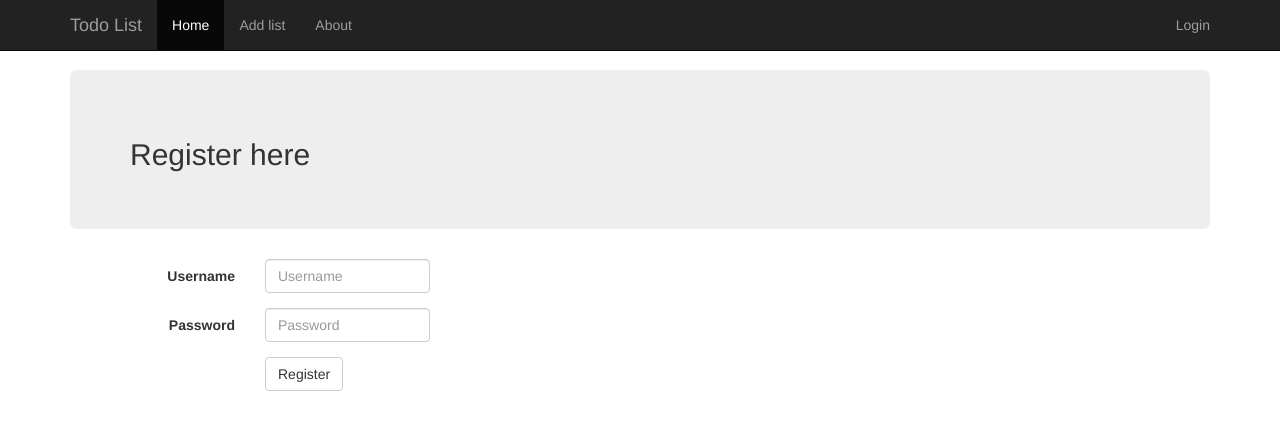
After one commit to fank-cd/python-django_todolist, a Django app: page /advance/register/ in a window 1280 px wide. The commit adds this page. Shown: the top 435 px of the page. Run offline with Django 3.2, Linux system fonts and the light colour scheme; some libraries are stand-ins or nearby versions.

Commit message:
add login register

```diff
--- a/advance/models.py
+++ b/advance/models.py
@@ -6,7 +6,7 @@ from django.contrib.auth.models import User
 
 # Create your models here.
 
-class item_advance (models.Model):
+class Item_advance (models.Model):
     item_name = models.CharField(max_length=60)
     item_descrip = models.CharField(max_length=120)
     item_prority = models.IntegerField()
--- /dev/null
+++ b/advance/templates/advance/register.html
@@ -0,0 +1,29 @@
+{% extends 'base_advance.html' %}
+
+{% block title %}register{% endblock %}
+
+{% block body_block %}
+<div class="jumbotron jumbotron-center">
+    <h2>Register here </h2>
+</div>
+    <form class="form-horizontal" method="post" action="/advance/register/">
+        {% csrf_token %}
+      <div class="form-group">
+        <label for="inputusername" class="col-sm-2 control-label">Username</label>
+        <div class="col-sm-2">
+          <input name="username" type="username" class="form-control" id="inputusername" placeholder="Username">
+        </div>
+      </div>
+      <div class="form-group">
+        <label for="inputPassword" class="col-sm-2 control-label">Password</label>
+        <div class="col-sm-2">
+          <input name="password" type="password" class="form-control" id="inputPassword" placeholder="Password">
+        </div>
+      </div>
+      <div class="form-group">
+        <div class="col-sm-offset-2 col-sm-10">
+          <button type="submit" class="btn btn-default">Register</button>
+        </div>
+      </div>
+    </form>
+{% endblock %}
--- a/advance/templates/base.html
+++ b/advance/templates/base_advance.html
@@ -6,7 +6,10 @@
     <title> todolist - {% block title %}{% endblock %}</title>
     <link href="https://cdn.bootcss.com/bootstrap/3.3.7/css/bootstrap.min.css" rel="stylesheet">
     <style type="text/css">
-    body { padding-top: 70px; }
+    body {
+  padding-top: 70px;
+  padding-bottom: 30px;
+}
     </style>
 </head>
 <body>
@@ -21,25 +24,29 @@
             <span class="icon-bar"></span>
             <span class="icon-bar"></span>
           </button>
-          <a class="navbar-brand" href="#">Todo list</a>
+          <a class="navbar-brand" href="#">Todo List</a>
         </div>
         <div id="navbar" class="collapse navbar-collapse">
           <ul class="nav navbar-nav">
-            <li class="active"><a href="#">Hme</a></li>
+            <li class="active"><a href="#">Home</a></li>
             <li><a href="#about">Add list</a></li>
             <li><a href="#contact">About</a></li>
           </ul>
+{% block navbar %}
           <ul class="nav navbar-nav navbar-right">
-              <li><a href="#">Login</a> </li>
-          </ul>
+              <li><a href="{% url 'advance:user_login' %}">Login</a> </li> </ul>
+{% endblock %}
+
         </div><!--/.nav-collapse -->
       </div>
     </nav>
 
+
     <div class="container">
         {% block body_block %}
+
         {% endblock %}
-    </div><!-- /.container -->
+</div><!-- /.container -->
 
 
     <!-- jQuery (Bootstrap 的所有 JavaScript 插件都依赖 jQuery，所以必须放在前边) -->
--- a/advance/urls.py
+++ b/advance/urls.py
@@ -5,4 +5,6 @@ app_name = 'advance'
 
 urlpatterns = [
     url(r'^$', views.index, name='index'),
+    url(r'^register/$', views.register, name='register'),
+    url(r'^login/$',views.user_login,name='user_login'),
 ]
--- a/advance/views.py
+++ b/advance/views.py
@@ -1,9 +1,46 @@
 # -*- coding: utf-8 -*-
 from __future__ import unicode_literals
-from django.http import HttpResponse
+from django.http import HttpResponse,HttpResponseRedirect
 from django.shortcuts import render
-
+from advance.models import User,Item_advance
+from advance.forms import UserForm,ItemForm
+from django.contrib.auth import authenticate,logout,login
 # Create your views here.
 
 def index(request):
     return render(request,'advance/index.html')
+
+def register(request):
+
+
+    if request.method == "POST":
+        user = User()
+
+        user.username = request.POST['username']
+        user.set_password(request.POST['password'])
+        user.save()
+        return HttpResponseRedirect('/advance/')
+
+
+    return render(request, 'advance/register.html')
+
+
+def user_login(request):
+    if request.method == 'POST':
+        username = request.POST.get('username')
+        password = request.POST.get('password')
+        print username,password
+        user = authenticate(username=username, password=password)
+        if user:
+            print "POSTdsfdasfdasfdasfasdfdasf"
+            if user.is_active:
+                login(request, user)
+                print "dddddd"
+                return HttpResponseRedirect('/advance/')
+            else:
+                return HttpResponse('your account is invaild')
+        else:
+            return HttpResponse("invalid login")
+
+    else:
+        return render(request, 'advance/login.html', {})
--- a/defaulttodo/templates/default/login.html
+++ b/defaulttodo/templates/default/login.html
@@ -5,13 +5,13 @@
 {% block title %}login{% endblock %}
 
 {% block body_block %}
-    <h1 > Login </h1>
+    <h1>Login </h1>
     <form id = "login_form" method = "post" action = "/default/login/">
         {% csrf_token %}
         Username: <input type = "text" name = "username" value = "" size = "50"/>
-        <br />
+        <br/>
         Password: <input type = "password" name = "password" value = "" size = "50"/>
-        <br />
+        <br/>
         <input type = "submit" value = "submit"/>
     </form>
 {% endblock %}
```
Also changed, not shown: advance/forms.py (added, +28 -0 lines), advance/templates/advance/index.html (+4 -12 lines), advance/templates/advance/login.html (added, +25 -0 lines), 4 other files.
